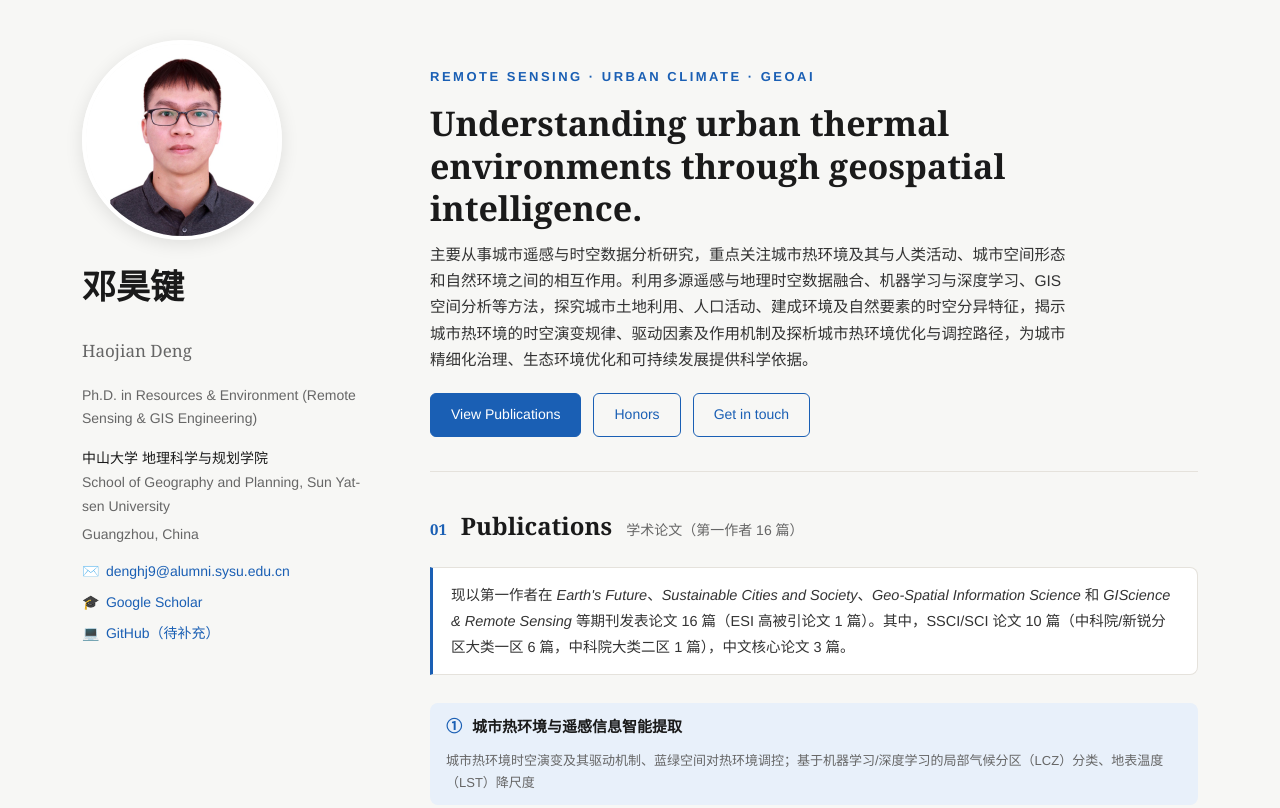
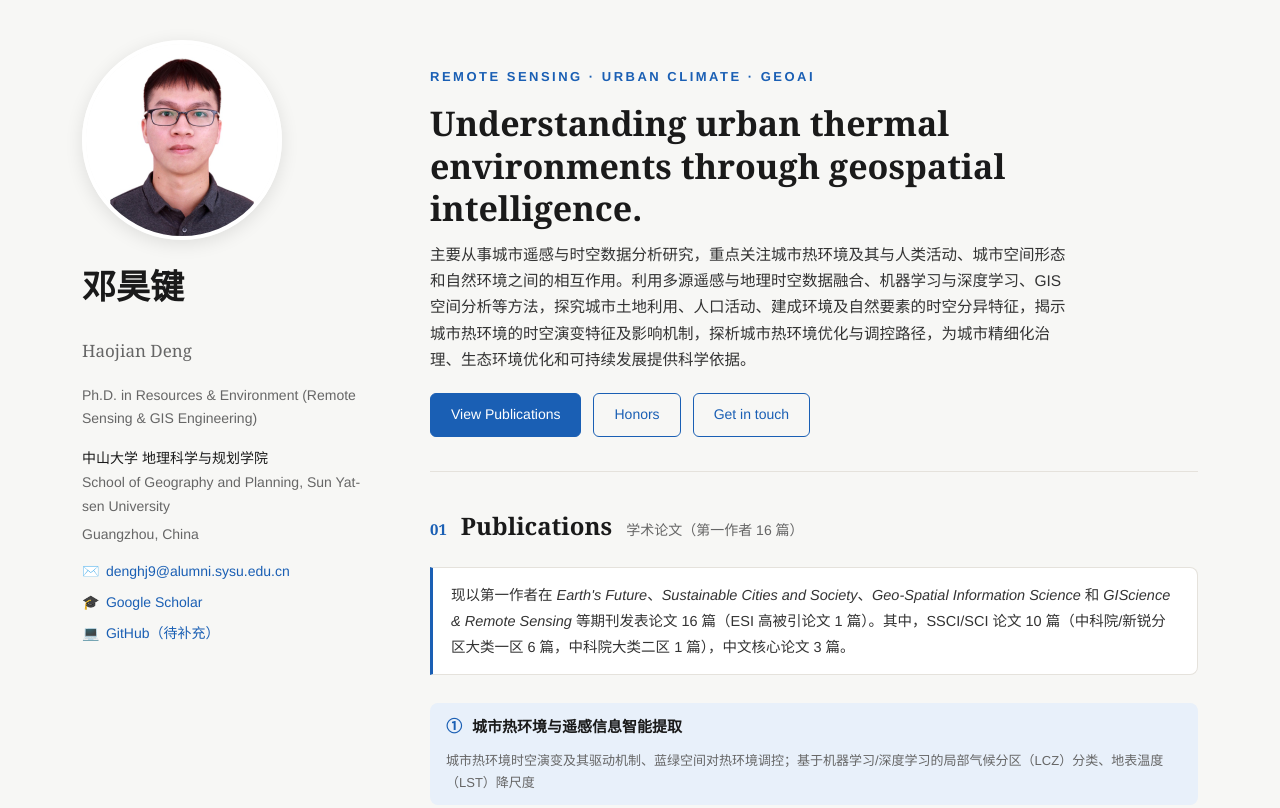
Before and after one commit to denghaojian/denghaojian.github.io, a plain HTML site: page index.html in a window 1280 px wide. Shown: the top 808 px of the page. Drawn offline with Linux system fonts and the light colour scheme.

Commit message:
Refine hero statement closing clause

```diff
--- a/index.html
+++ b/index.html
@@ -132,7 +132,7 @@ footer{padding:26px 0 10px;font-size:13px;color:var(--muted);text-align:center}
     <div class="hero">
       <div class="kws">REMOTE SENSING · URBAN CLIMATE · GEOAI</div>
       <h2>Understanding urban thermal environments through geospatial intelligence.</h2>
-      <p>主要从事城市遥感与时空数据分析研究，重点关注城市热环境及其与人类活动、城市空间形态和自然环境之间的相互作用。利用多源遥感与地理时空数据融合、机器学习与深度学习、GIS空间分析等方法，探究城市土地利用、人口活动、建成环境及自然要素的时空分异特征，揭示城市热环境的时空演变规律、驱动因素及作用机制及探析城市热环境优化与调控路径，为城市精细化治理、生态环境优化和可持续发展提供科学依据。</p>
+      <p>主要从事城市遥感与时空数据分析研究，重点关注城市热环境及其与人类活动、城市空间形态和自然环境之间的相互作用。利用多源遥感与地理时空数据融合、机器学习与深度学习、GIS空间分析等方法，探究城市土地利用、人口活动、建成环境及自然要素的时空分异特征，揭示城市热环境的时空演变特征及影响机制，探析城市热环境优化与调控路径，为城市精细化治理、生态环境优化和可持续发展提供科学依据。</p>
       <div class="btns">
         <a class="btn primary" href="#publications">View Publications</a>
         <a class="btn ghost" href="#honors">Honors</a>
```
